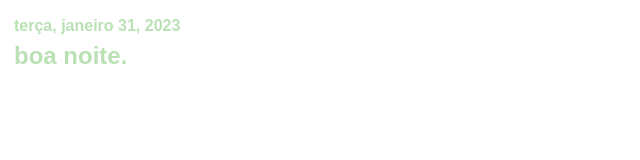
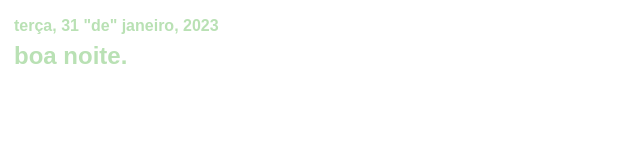
Before and after one commit to luupires/notion, a plain HTML site: page index.html in a window 1280 px wide. Shown: the full height of the page, 0-640 px from the left. Drawn offline with Linux system fonts and the light colour scheme.

Commit message:
Update index.html

```diff
--- a/index.html
+++ b/index.html
@@ -53,7 +53,7 @@
     var today = new Date();
     var hrs = today.getHours();
     var dayOfWeek = weekday[today.getDay()];
-    var date = `${dayOfWeek}, ${monthNames[today.getMonth()]} ${today.getDate()}, ${today.getFullYear()}`;
+    var date = `${dayOfWeek}, ${today.getDate()} "de" ${monthNames[today.getMonth()]}, ${today.getFullYear()}`;
 
     var greet;
 
```
